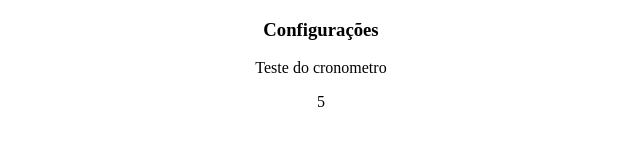
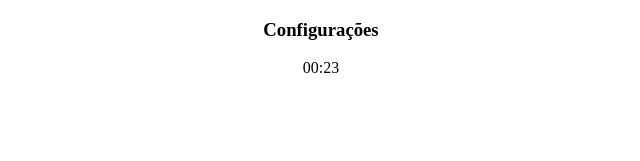
Before and after one commit to zTiagok/trybe-18.trivia, a React (Create React App) app: page /config in a window 1280 px wide. Shown: the top 161 px of the page, without its empty margins (319-959 px from the left). Built offline with nearby package versions, Linux system fonts and the light colour scheme.

Commit message:
Implementado o componente Timer.

```diff
--- /dev/null
+++ b/src/components/Timer.jsx
@@ -0,0 +1,57 @@
+import React from 'react';
+import { connect } from 'react-redux';
+import PropTypes from 'prop-types';
+import { timer } from '../redux/actions/actions';
+
+const initialState = {
+  second: 30,
+};
+
+class Timer extends React.Component {
+  constructor() {
+    super();
+
+    this.state = initialState;
+  }
+
+  componentDidMount() {
+    this.decrementador = this.decrementador();
+  }
+
+  componentWillUnmount() {
+    this.decrementador.clearTimeout();
+  }
+
+  decrementador = () => {
+    const seg = 1000;
+    const interval = setInterval(() => {
+      this.setState((prev) => ({
+        second: prev.second - 1,
+      }));
+    }, seg);
+    return interval;
+  }
+
+  render() {
+    const { changeTime } = this.props;
+    const { second } = this.state;
+    if (second === 0) {
+      this.setState(() => initialState);
+    }
+    changeTime(second);
+    return (
+      <div>{`00:${second}`}</div>
+    );
+  }
+}
+
+const mapDispatchToProps = (dispatch) => ({
+  changeTime: (payload) => (
+    dispatch(timer(payload))),
+});
+
+Timer.propTypes = {
+  changeTime: PropTypes.func.isRequired,
+};
+
+export default connect(null, mapDispatchToProps)(Timer);
--- a/src/pages/Config.jsx
+++ b/src/pages/Config.jsx
@@ -1,44 +1,12 @@
 import React, { Component } from 'react';
+import Timer from '../components/Timer';
 
-const initialState = {
-  timer: 0,
-};
 export default class Config extends Component {
-  constructor() {
-    super();
-
-    this.state = initialState;
-  }
-
-  componentDidMount() {
-    this.incremento = this.incrementador();
-  }
-
-  componentWillUnmount() {
-    this.incremento.clearTimeout();
-  }
-
-  incrementador = () => {
-    const seg = 1000;
-    const interval = setInterval(() => {
-      this.setState((prev) => ({
-        timer: prev.timer + 1,
-      }));
-    }, seg);
-    return interval;
-  }
-
-  // resetar os dados do forms
-  // this.setState(() => initialState);
-
   render() {
-    const { timer } = this.state;
     return (
       <div id="config-page">
         <h3 data-testid="settings-title"> Configurações </h3>
-        <p>Teste do cronometro</p>
-        <div>{ timer }</div>
-        {/* <div>{ this.incremetador() }</div> */}
+        <Timer />
       </div>
     );
   }
--- a/src/redux/actions/actions.js
+++ b/src/redux/actions/actions.js
@@ -1,9 +1,15 @@
 export const SAVE_USER = 'SAVE_USER';
 export const SAVE_EMAIL = 'SAVE_EMAIL';
 export const SAVE_GRAVATAR = 'SAVE_GRAVATAR';
+export const SAVE_TIME = 'SAVE_TIME';
 
 export const saveUser = (user, email) => ({
   type: SAVE_USER,
   user,
   email,
 });
+
+export const timer = (payload) => ({
+  type: SAVE_TIME,
+  payload,
+});
--- /dev/null
+++ b/src/redux/reducers/timerReducer.js
@@ -0,0 +1,19 @@
+import { SAVE_TIME } from '../actions/actions';
+
+const INITIAL_STATE = {
+  time: 30,
+};
+
+const timer = (state = INITIAL_STATE, action) => {
+  switch (action.type) {
+  case SAVE_TIME:
+    return {
+      ...state,
+      time: action.payload,
+    };
+  default:
+    return state;
+  }
+};
+
+export default timer;
--- a/src/redux/store.js
+++ b/src/redux/store.js
@@ -3,9 +3,11 @@ import { composeWithDevTools } from 'redux-devtools-extension';
 import reduxThunk from 'redux-thunk';
 
 import player from './reducers/playerReducer';
+import timer from './reducers/timerReducer';
 
 export const rootReducer = combineReducers({
   player,
+  timer,
 });
 
 const Store = createStore(
```
